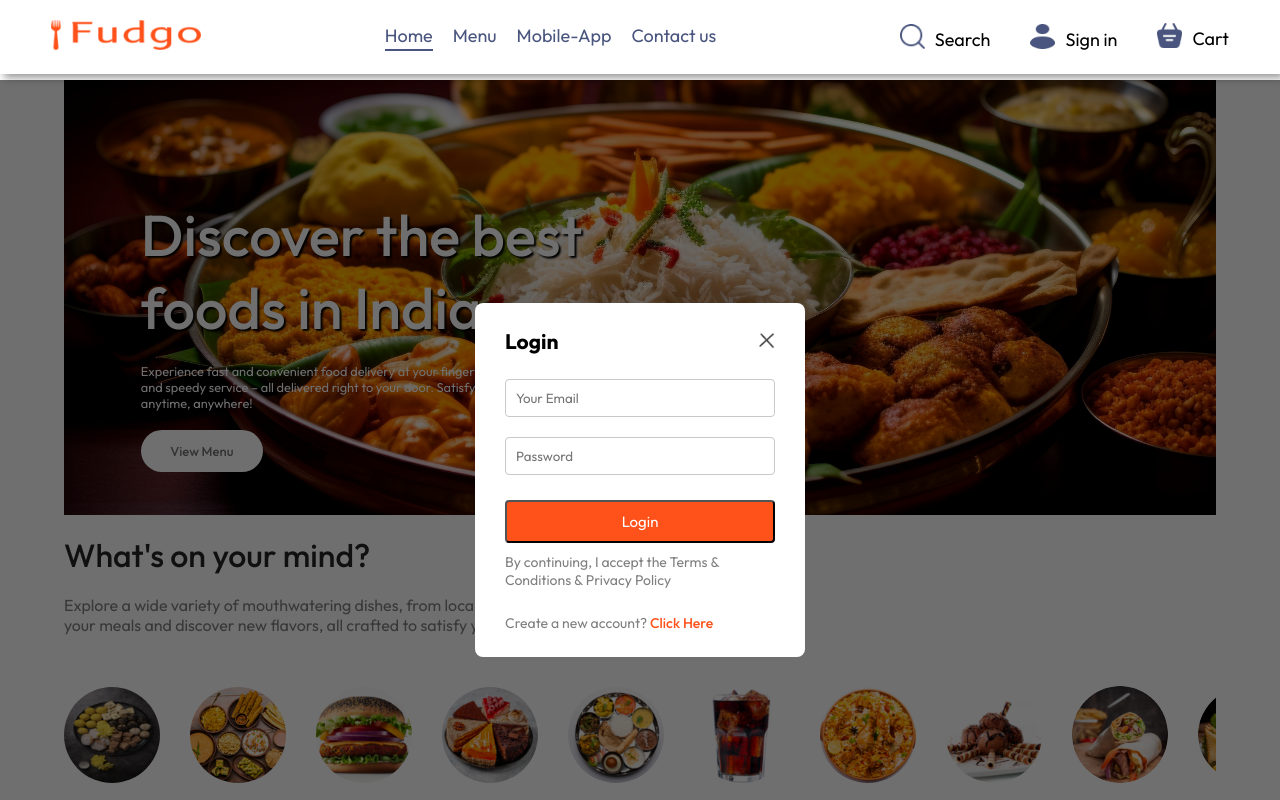
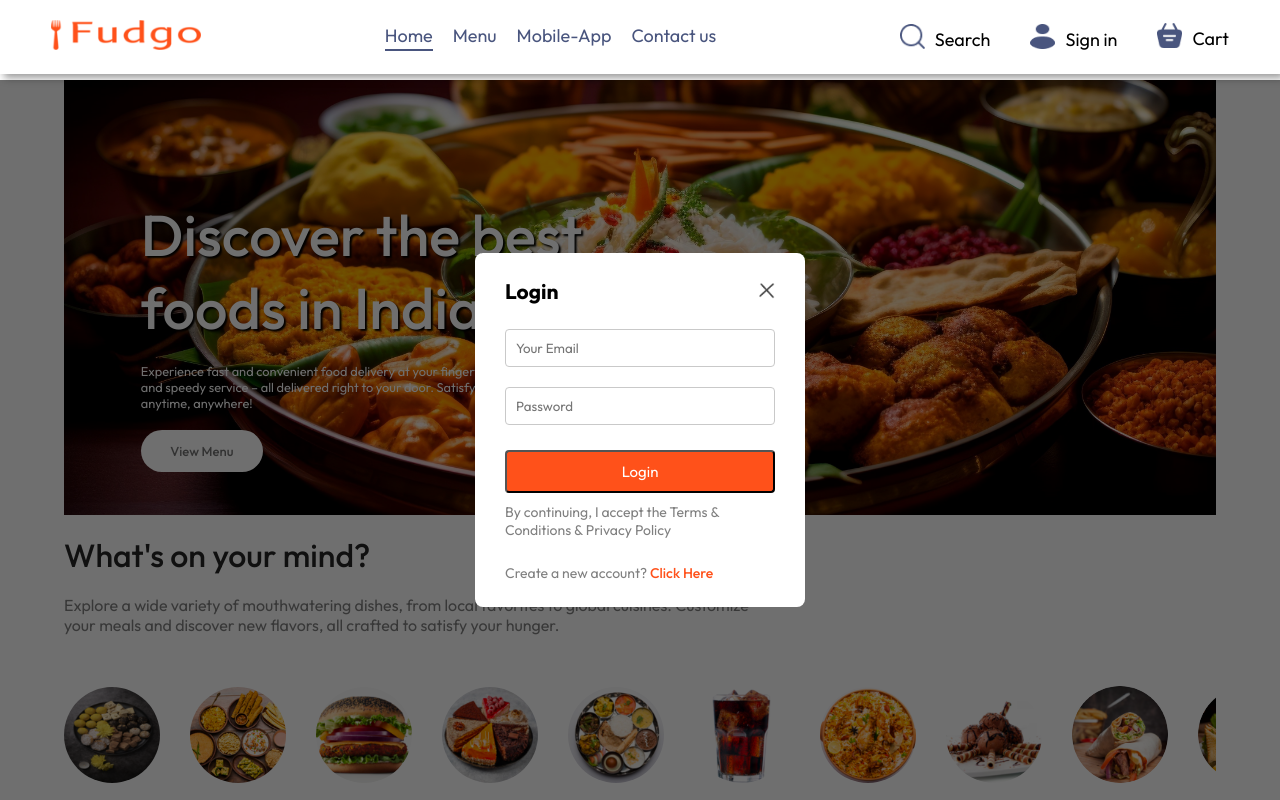
Before and after one commit to Saugataghosh24/Fudgo-Food-Delivery, a React (Vite) app in the folder frontend/: page / in a window 1280 px wide. Both pictures are taken after a click on the element "Sign in". Shown: the top 800 px of the page. Built offline with nearby package versions, Linux system fonts and the light colour scheme; no server answers.

Commit message:
Update LoginPopup.css

```diff
--- a/frontend/src/components/LoginPopup/LoginPopup.css
+++ b/frontend/src/components/LoginPopup/LoginPopup.css
@@ -5,6 +5,7 @@
     height: 100%;
     background-color: #00000090;
     display: grid;
+    padding-bottom: 100px;
 }
 
 .login-popup-container{
```
